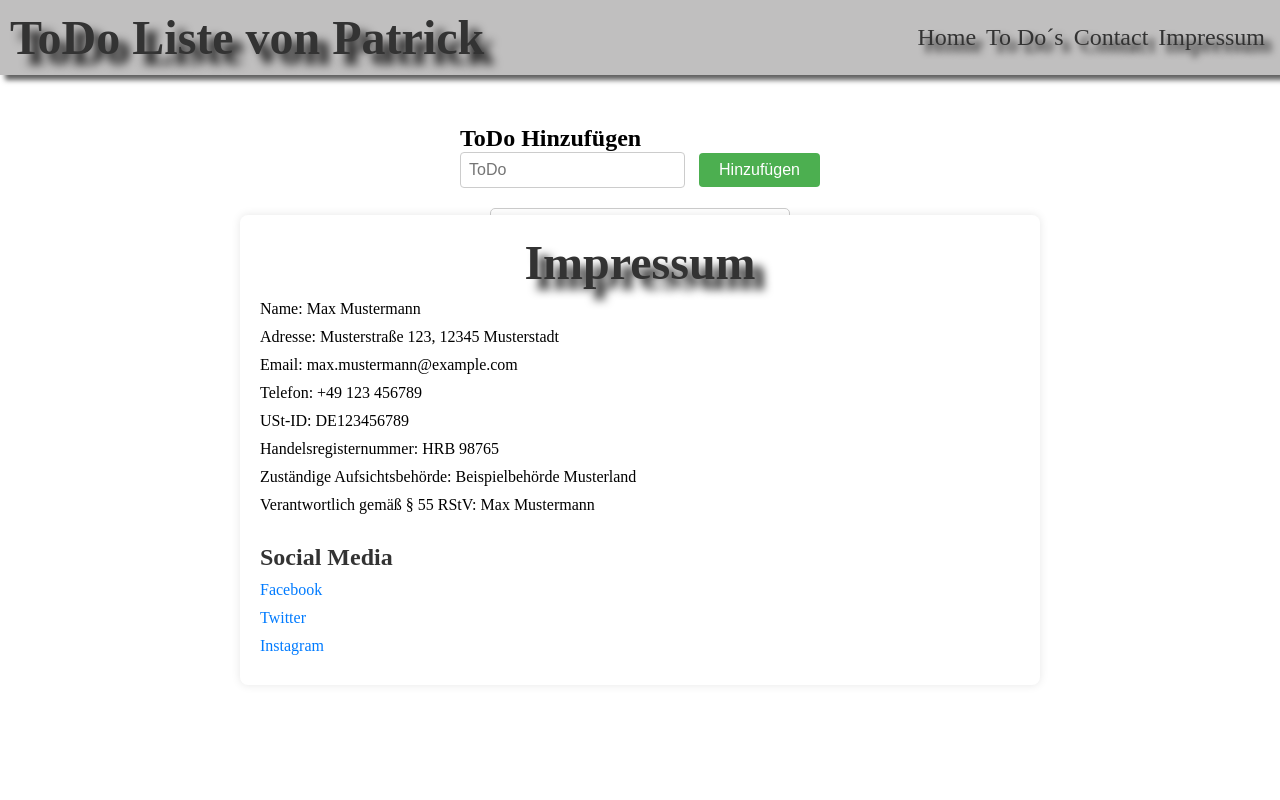
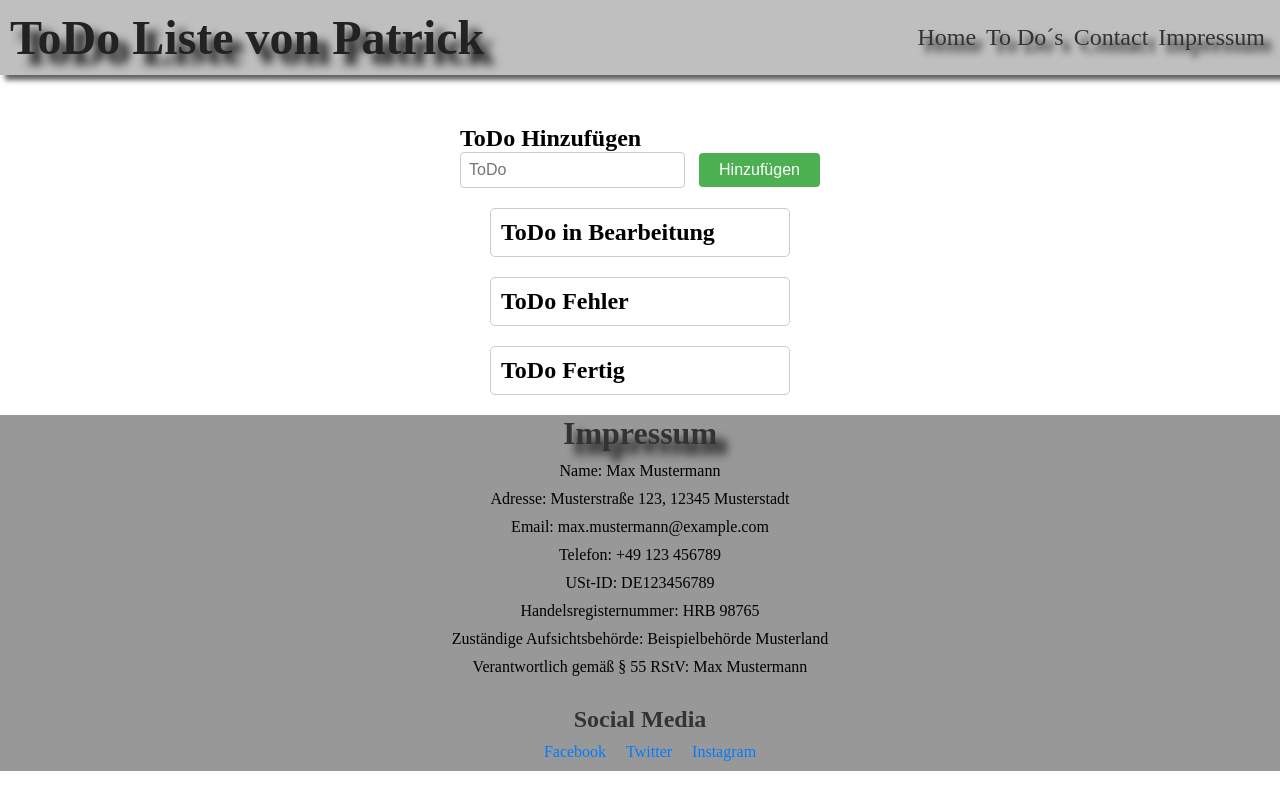
Before and after one commit to PatrickZablocki/ToDo, a plain HTML site: page index.html in a window 1280 px wide. Drawn offline with Linux system fonts and the light colour scheme.

Commit message:
Footer fertiggestellt

```diff
--- a/style.css
+++ b/style.css
@@ -113,26 +113,24 @@ h2 {
     background-color: #d32f2f;
 }
 /*  Here Beginns The Footer with the Impressum */
-footer {
-    width: 100%;
-}
+
 .container {
     width: 100%;
-    max-width: 800px;
-    margin: 50px auto;
-    padding: 20px;
-    background-color: #fff;
-    border-radius: 8px;
-    box-shadow: 0px 0px 10px rgba(0, 0, 0, 0.1);
-    position: fixed;
-    top: 50%;
-    left: 50%;
-    transform: translate(-50%, -50%);
+    background: #999898;
+    display: block;
+    justify-content: center;
+    align-items: center;
+    text-align: center;
+    position:fixed;
 }
-
-h1 {
+.content{
+    display: block;
+    justify-content: center;
+}
+.container h1 {
     text-align: center;
     color: #333;
+    font-size: 2rem;
 }
 
 .content p {
@@ -150,15 +148,19 @@ h1 {
 .social-media ul {
     list-style-type: none;
     padding: 0;
+    display: flex;
+    justify-content: center;
 }
 
 .social-media ul li {
     margin: 10px 0;
+    margin-inline-start: 20px;
 }
 
 .social-media ul li a {
     text-decoration: none;
     color: #007bff;
+    display: flex;
 }
 
 .social-media ul li a:hover {
```
